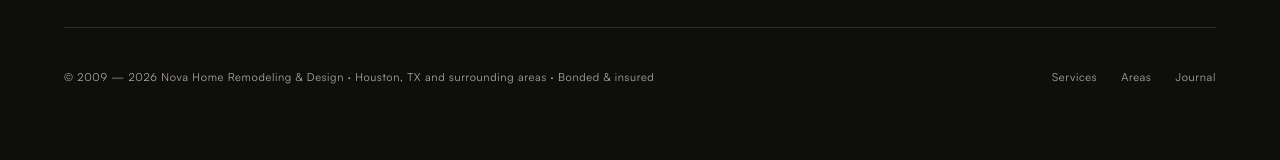
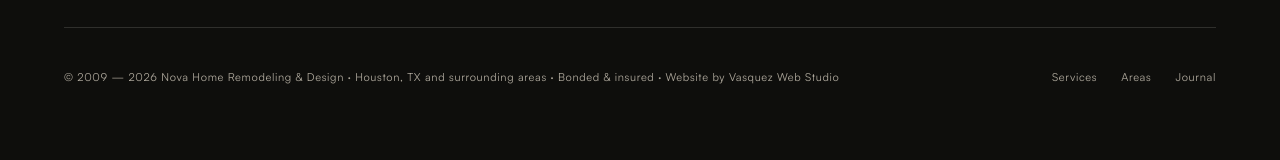
Before and after one commit to brianvasqueza/novahomeremodeling.com, a Next.js app: page /blog in a window 1280 px wide. Shown: the part 4667-4827 px from the top of the page. Built offline with nearby package versions, Linux system fonts and the light colour scheme.

Commit message:
Add Vasquez Web Studio footer credit

```diff
--- a/app/globals.css
+++ b/app/globals.css
@@ -1869,6 +1869,11 @@ textarea:focus-visible {
   letter-spacing: 0.06em;
   flex-wrap: wrap; gap: 16px;
 }
+.footer__bot a {
+  color: inherit;
+  transition: color var(--dur-base) var(--ease-out);
+}
+.footer__bot a:hover { color: var(--paper); }
 .footer__bot .social { display: flex; gap: 24px; }
 .footer__big-wm {
   margin-top: clamp(40px, 5vw, 80px);
--- a/components/layout/Footer.tsx
+++ b/components/layout/Footer.tsx
@@ -49,7 +49,12 @@ export function Footer() {
           </div>
         </div>
         <div className="footer__bot">
-          <div>© 2009 — 2026 {SITE.legalName} · {SITE.serviceAreaDisplay} · Bonded &amp; insured</div>
+          <div>
+            © 2009 — 2026 {SITE.legalName} · {SITE.serviceAreaDisplay} · Bonded &amp; insured · Website by{' '}
+            <a href="https://vasquezwebstudio.com" target="_blank" rel="noopener noreferrer">
+              Vasquez Web Studio
+            </a>
+          </div>
           <div className="social">
             <Link className="link" href="/services">Services</Link>
             <Link className="link" href="/cities">Areas</Link>
```
